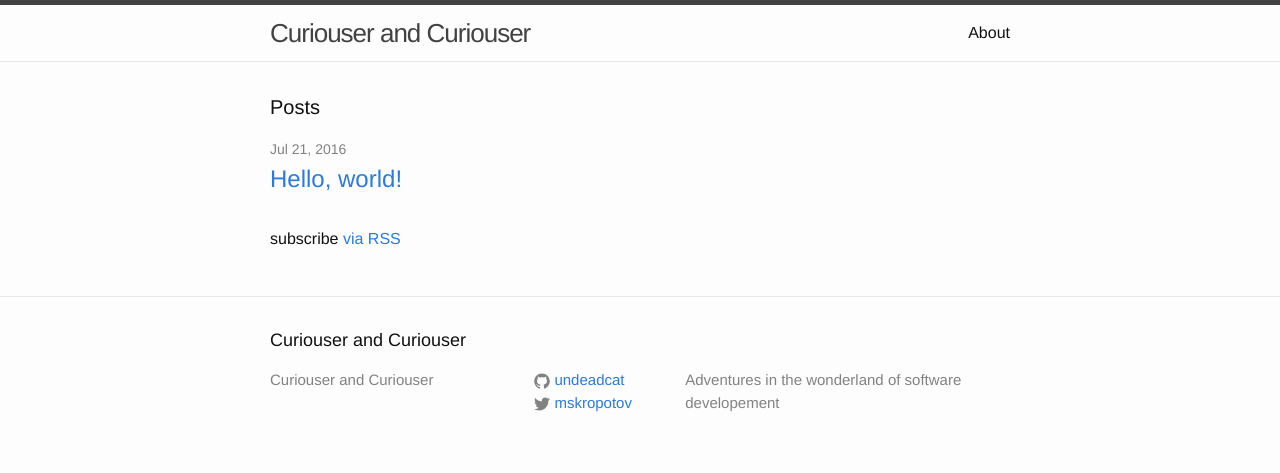
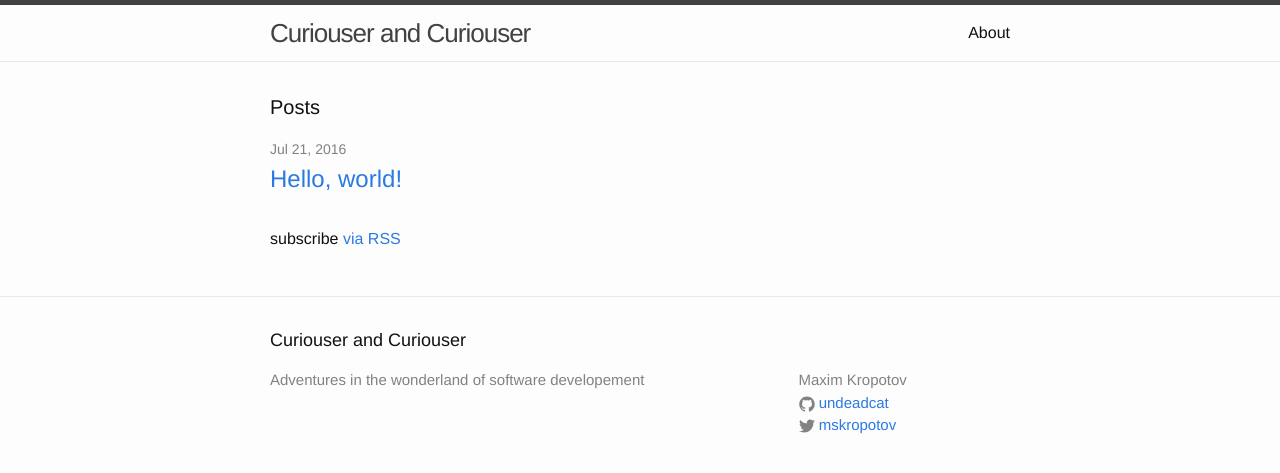
Before and after one commit to undeadcat/undeadcat.github.io, a Jekyll site: the page built from index.html, in a window 1280 px wide. Shown: the top 473 px of the page. Built offline with Jekyll 4.4.1, drawn with Linux system fonts in a browser that asks for light colours.

Commit message:
fix footer

```diff
--- a/_config.yml
+++ b/_config.yml
@@ -3,10 +3,6 @@ title: Curiouser and Curiouser
 author: Maxim Kropotov
 description: > # this means to ignore newlines until "baseurl:"
                Adventures in the wonderland of software developement
-#               But I don’t want to go among bugs," Alice remarked.
-#               "Oh, you can’t help that," said the Cat: "we’re all bugs here. I’m a bug. You’re a bug."
-#               "How do you know I’m a bug?" said Alice.
-#               "You must be," said the Cat, "or you wouldn’t have come here.”
 baseurl: ""
 url: "https://undeadcat.github.io"
 twitter_username: mskropotov
--- a/_includes/footer.html
+++ b/_includes/footer.html
@@ -6,14 +6,16 @@
 
     <div class="footer-col-wrapper">
       <div class="footer-col footer-col-1">
-        <ul class="contact-list">
-          <li>{{ site.title }}</li>
-          <li><a href="mailto:{{ site.email }}">{{ site.email }}</a></li>
-        </ul>
+        {{ site.description }}
       </div>
 
       <div class="footer-col footer-col-2">
         <ul class="social-media-list">
+          {% if site.author %}
+          <li>
+            {{ site.author }}
+          </li>
+          {% endif %}
           {% if site.github_username %}
           <li>
             {% include icon-github.html username=site.github_username %}
@@ -28,9 +30,6 @@
         </ul>
       </div>
 
-      <div class="footer-col footer-col-3">
-        <p>{{ site.description }}</p>
-      </div>
     </div>
 
   </div>
--- a/_sass/_layout.scss
+++ b/_sass/_layout.scss
@@ -127,31 +127,13 @@
 }
 
 .footer-col-1 {
-    width: -webkit-calc(35% - (#{$spacing-unit} / 2));
-    width:         calc(35% - (#{$spacing-unit} / 2));
+    width: -webkit-calc(70% - (#{$spacing-unit} / 2));
+    width:         calc(70% - (#{$spacing-unit} / 2));
 }
 
 .footer-col-2 {
-    width: -webkit-calc(20% - (#{$spacing-unit} / 2));
-    width:         calc(20% - (#{$spacing-unit} / 2));
-}
-
-.footer-col-3 {
-    width: -webkit-calc(45% - (#{$spacing-unit} / 2));
-    width:         calc(45% - (#{$spacing-unit} / 2));
-}
-
-@include media-query($on-laptop) {
-    .footer-col-1,
-    .footer-col-2 {
-        width: -webkit-calc(50% - (#{$spacing-unit} / 2));
-        width:         calc(50% - (#{$spacing-unit} / 2));
-    }
-
-    .footer-col-3 {
-        width: -webkit-calc(100% - (#{$spacing-unit} / 2));
-        width:         calc(100% - (#{$spacing-unit} / 2));
-    }
+    width: -webkit-calc(30% - (#{$spacing-unit} / 2));
+    width:         calc(30% - (#{$spacing-unit} / 2));
 }
 
 @include media-query($on-palm) {
```
